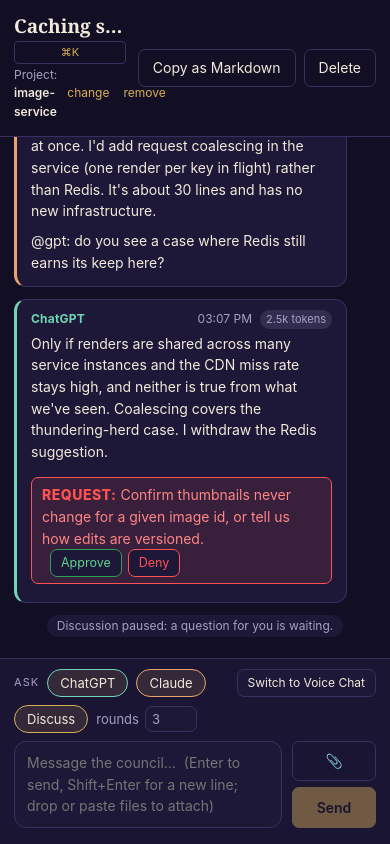
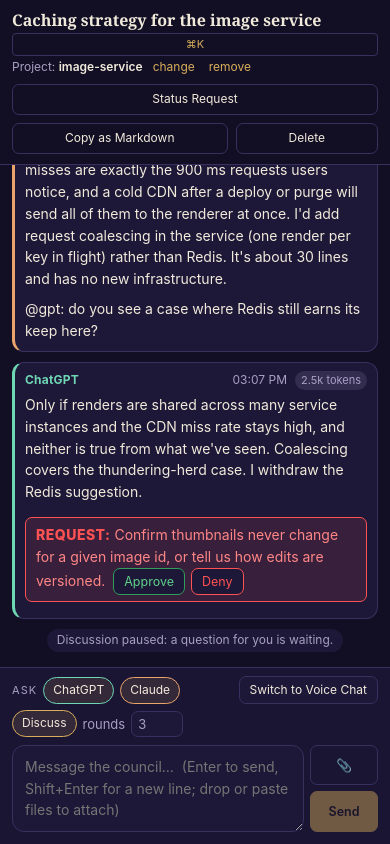
Before and after one commit to Ag3nt47/consilium-ai, a React (Vite) app: page / in a window 390 px wide. Built offline with nearby package versions, Linux system fonts and the light colour scheme.

Commit message:
Add Status Request button, responsive window scaling, and trailing activity drain

```diff
--- a/src/App.tsx
+++ b/src/App.tsx
@@ -559,6 +559,7 @@ export default function App() {
   const [pressure, setPressure] = useState<SystemPressure | null>(null);
   const [staged, setStaged] = useState<StagedUpdate | null>(null);
   const [updating, setUpdating] = useState(false);
+  const [requestingStatus, setRequestingStatus] = useState(false);
 
   // Quick hover explanations for every control that has a title.
   useEffect(() => installHoverTips(), []);
@@ -825,6 +826,26 @@ export default function App() {
     }
   }
 
+  // Ask every council member, even ones not selected in the composer. During an active turn this
+  // joins the work without interrupting it; while idle it starts one short parallel status turn.
+  async function requestStatus() {
+    if (!current || !members.length || requestingStatus) return;
+    setRequestingStatus(true);
+    setError(null);
+    try {
+      await api.send(
+        current,
+        "Status request: Each AI, report only your own work now. Include what is done, what is in progress, any blocker, uncommitted changes, and your next step. Be concise and do not duplicate another AI's report.",
+        members.map((member) => member.id),
+        1,
+      );
+    } catch (e) {
+      setError(`Couldn't request status: ${e}`);
+    } finally {
+      setRequestingStatus(false);
+    }
+  }
+
   async function attachPaths(paths: string[]) {
     if (!current || !paths.length) return;
     try {
@@ -1201,6 +1222,7 @@ export default function App() {
 
   const paletteCommands = useMemo(() => [
     { id: "new-conv", name: "New Conversation", hint: "Start a fresh topic", run: () => { newConversation(); } },
+    { id: "status", name: "Request Council Status", hint: "Ask every AI for its current work and next step", run: () => { requestStatus(); } },
     { id: "usage", name: "Show Token Usage", hint: "Conversation & daily totals", run: () => openUsage() },
     { id: "self-check", name: "Run Self-Check", hint: "Probe all active council models", run: () => runSelfCheck() },
     { id: "manage-ais", name: "Add / Remove AIs", hint: "Council membership", run: () => setShowAddAi(true) },
@@ -1220,7 +1242,7 @@ export default function App() {
     { id: "theme-slate", name: "Theme: Slate", hint: "Clean slate dark", run: () => setPrefs((p) => ({ ...p, theme: "slate" })) },
     { id: "theme-crt", name: "Theme: CRT", hint: "Green phosphor terminal", run: () => setPrefs((p) => ({ ...p, theme: "crt" })) },
     { id: "theme-retro84", name: "Theme: Retro '84", hint: "Neon grid, scanlines, glow", run: () => setPrefs((p) => ({ ...p, theme: "retro84" })) },
-  ], [discuss, openUsage]);
+  ], [current, discuss, members, openUsage, requestingStatus]);
 
   const filteredCommands = useMemo(() => {
     const q = paletteQuery.trim().toLowerCase();
@@ -1384,6 +1406,14 @@ export default function App() {
             </div>
           </div>
           <div className="topbar-actions">
+            <button
+              title="Ask every AI for a concise report of completed work, current work, blockers, uncommitted changes and next step"
+              className="btn ghost status-request"
+              onClick={requestStatus}
+              disabled={!current || !members.length || requestingStatus}
+            >
+              {requestingStatus ? "Requesting…" : "Status Request"}
+            </button>
             <button title="Copy the whole conversation to the clipboard as Markdown" className="btn ghost" onClick={exportCurrent} disabled={!events.length}>
               Copy as Markdown
             </button>
--- a/src/styles.css
+++ b/src/styles.css
@@ -206,6 +206,8 @@ code {
   gap: 12px;
   padding: 16px 12px;
   min-height: 0;
+  overflow-y: auto;
+  overflow-x: hidden;
 }
 
 .brand {
@@ -600,6 +602,8 @@ code {
   gap: 12px;
   padding: 14px 24px;
   border-bottom: 1px solid var(--border);
+  min-width: 0;
+  flex-wrap: wrap;
 }
 
 .topbar h1 {
@@ -610,12 +614,14 @@ code {
   text-overflow: ellipsis;
   cursor: text;
   text-shadow: var(--glow);
+  min-width: 0;
 }
 
 .topbar-actions {
   display: flex;
   gap: 8px;
   align-items: center;
+  flex-wrap: wrap;
   flex-shrink: 0;
 }
 
@@ -674,6 +680,9 @@ code {
   padding: 10px 14px 12px;
   --sender: var(--muted);
   animation: rise 0.18s ease-out;
+  min-width: 0;
+  word-break: break-word;
+  overflow-wrap: anywhere;
 }
 
 .from-human {
@@ -696,6 +705,7 @@ code {
   align-items: baseline;
   margin-bottom: 4px;
   font-size: 12px;
+  flex-wrap: wrap;
 }
 
 .who {
@@ -727,6 +737,8 @@ code {
   display: flex;
   flex-direction: column;
   gap: 8px;
+  max-width: 100%;
+  overflow-x: auto;
 }
 
 .usage-table {
@@ -759,7 +771,17 @@ code {
 .body {
   white-space: pre-wrap;
   word-wrap: break-word;
+  overflow-wrap: anywhere;
+  word-break: break-word;
   user-select: text;
+  max-width: 100%;
+}
+
+pre {
+  max-width: 100%;
+  overflow-x: auto;
+  white-space: pre-wrap;
+  word-break: break-word;
 }
 
 .gap {
@@ -931,11 +953,13 @@ code {
   display: flex;
   gap: 10px;
   align-items: stretch;
+  min-width: 0;
 }
 
 .composer textarea {
   flex: 1;
-  resize: none;
+  min-width: 0;
+  resize: vertical;
   background: var(--panel);
   border: 1px solid var(--border);
   border-radius: var(--radius);
@@ -1195,6 +1219,34 @@ code {
   }
 }
 
+@media (max-width: 768px) {
+  .topbar {
+    padding: 10px 14px;
+    gap: 8px;
+  }
+  .topbar h1 {
+    font-size: 16px;
+  }
+  .messages {
+    padding: 12px 14px 6px;
+    gap: 10px;
+  }
+  .msg {
+    max-width: 100%;
+    padding: 8px 10px 10px;
+  }
+  .composer {
+    padding: 8px 14px 12px;
+  }
+  .composer textarea {
+    min-height: 52px;
+  }
+  .btn {
+    padding: 6px 10px;
+    font-size: 12.5px;
+  }
+}
+
 @media (max-width: 620px) {
   .app {
     grid-template-columns: 1fr;
@@ -1202,6 +1254,38 @@ code {
 
   .sidebar {
     display: none;
+  }
+}
+
+@media (max-height: 650px) {
+  .topbar {
+    padding-block: 8px;
+  }
+  .composer {
+    padding-block: 6px 10px;
+  }
+  .composer textarea {
+    min-height: 46px;
+  }
+  .messages {
+    padding-block: 8px 4px;
+  }
+  .brand {
+    padding-block: 2px 4px;
+  }
+  .brand-icon {
+    width: 28px;
+    height: 28px;
+  }
+  .brand-name {
+    font-size: 17px;
+  }
+  .agents {
+    padding-top: 6px;
+    gap: 4px;
+  }
+  .agent {
+    padding: 5px 8px;
   }
 }
 
@@ -1570,6 +1654,8 @@ button.attachment {
   background: var(--panel);
   font-size: 13px;
   color: var(--muted);
+  flex-wrap: wrap;
+  min-width: 0;
 }
 .voice-bar .btn {
   padding: 2px 10px;
@@ -1577,7 +1663,9 @@ button.attachment {
 }
 .voice-heard {
   color: var(--text);
-  flex: 1;
+  flex: 1 1 200px;
+  min-width: 0;
+  overflow-wrap: anywhere;
 }
 .voice-warn {
   color: var(--danger);
@@ -1737,3 +1825,295 @@ button.attachment {
   transition: opacity 0.12s ease, transform 0.12s ease;
 }
 .hover-tip.show { opacity: 1; transform: none; }
+
+/* ---------- responsive window fit ----------
+   Consilium supports a 760x520 window. Every major flex/grid child must be allowed to shrink,
+   wrap, or scroll instead of pushing its parent beyond the window. */
+.sidebar,
+.main,
+.topbar,
+.title-block,
+.workspace,
+.topbar-actions,
+.composer,
+.composer-controls,
+.composer-row,
+.voice-bar,
+.msg,
+.body,
+.modal,
+.addai-card,
+.row {
+  min-width: 0;
+}
+
+.sidebar {
+  overflow-y: auto;
+  overflow-x: hidden;
+}
+
+.section-label > span,
+.workspace,
+.topbar-actions,
+.row,
+.member-row,
+.addai-head,
+.addai-suggest,
+.voice-bar {
+  flex-wrap: wrap;
+}
+
+.folder,
+.voice-heard,
+.addai-suggest,
+.body,
+.note,
+.setup-boundary,
+.modal p,
+.modal small {
+  overflow-wrap: anywhere;
+}
+
+.msg {
+  width: fit-content;
+  min-width: min(260px, 100%);
+}
+
+.from-human {
+  max-width: min(820px, 92%);
+}
+
+.msg-head {
+  flex-wrap: wrap;
+}
+
+.msg-head .when {
+  white-space: nowrap;
+}
+
+.usage-report,
+.cli-note {
+  max-width: 100%;
+  overflow-x: auto;
+}
+
+.composer textarea,
+.palette-input,
+.memory-editor,
+.apikey-field input,
+.access-row select {
+  max-width: 100%;
+  min-width: 0;
+}
+
+.send-buttons {
+  flex: 0 0 auto;
+}
+
+.modal-backdrop {
+  padding: 12px;
+}
+
+.modal {
+  width: min(620px, 100%);
+  max-height: calc(100dvh - 24px);
+}
+
+@media (max-width: 1050px) {
+  .topbar {
+    align-items: flex-start;
+    flex-wrap: wrap;
+    padding-block: 10px;
+  }
+
+  .title-block {
+    flex: 1 1 280px;
+  }
+
+  .topbar-actions {
+    flex: 0 1 auto;
+    justify-content: flex-end;
+  }
+
+  .topbar-actions .btn {
+    padding: 5px 9px;
+    font-size: 12px;
+  }
+
+  .msg {
+    max-width: 100%;
+  }
+}
+
+@media (max-width: 900px) {
+  .app {
+    grid-template-columns: 205px minmax(0, 1fr);
+  }
+
+  .sidebar {
+    gap: 8px;
+    padding-inline: 8px;
+  }
+
+  .brand-icon {
+    width: 32px;
+    height: 32px;
+  }
+
+  .brand-name {
+    font-size: 18px;
+  }
+
+  .agent {
+    padding: 6px 7px;
+    column-gap: 6px;
+  }
+
+  .messages {
+    padding: 12px 12px 6px;
+  }
+
+  .topbar,
+  .composer {
+    padding-inline: 12px;
+  }
+
+  .composer-controls {
+    gap: 6px;
+  }
+
+  .chip {
+    padding-inline: 9px;
+    font-size: 12px;
+  }
+
+  .access-row {
+    grid-template-columns: 76px minmax(130px, 180px) minmax(0, 1fr);
+  }
+}
+
+@media (max-width: 780px) {
+  .app {
+    grid-template-columns: 188px minmax(0, 1fr);
+  }
+
+  .topbar-actions {
+    width: 100%;
+    justify-content: flex-start;
+  }
+
+  .topbar-actions .btn {
+    flex: 1 1 auto;
+  }
+
+  .composer-row {
+    gap: 6px;
+  }
+
+  .composer-row .btn {
+    min-width: 68px;
+    padding-inline: 9px;
+  }
+
+  .modal {
+    padding: 14px;
+  }
+
+  .access-row {
+    grid-template-columns: minmax(0, 1fr);
+    gap: 4px;
+  }
+
+  .access-row > * {
+    grid-column: 1;
+  }
+
+  .check {
+    grid-column: 1;
+  }
+
+  .addai-steps li,
+  .apikey-field {
+    align-items: stretch;
+    flex-direction: column;
+  }
+
+  .apikey-field {
+    display: flex;
+    margin-left: 0;
+  }
+}
+
+@media (max-width: 620px) {
+  .app {
+    grid-template-columns: minmax(0, 1fr);
+  }
+
+  .topbar-actions .status-request {
+    flex-basis: 100%;
+  }
+}
+
+@media (max-height: 650px) {
+  .sidebar {
+    gap: 5px;
+    padding-block: 7px;
+  }
+
+  .brand {
+    padding-bottom: 2px;
+  }
+
+  .brand-icon {
+    width: 28px;
+    height: 28px;
+  }
+
+  .brand-tagline,
+  .agent-kind,
+  .usage-meter,
+  .usage-unavailable,
+  .pc-pressure-sub {
+    display: none;
+  }
+
+  .conversations {
+    flex-basis: 52px;
+  }
+
+  .agents {
+    gap: 3px;
+    padding-top: 6px;
+  }
+
+  .agent,
+  .pc-pressure {
+    padding-block: 4px;
+  }
+
+  .pc-pressure {
+    margin-block: 3px;
+  }
+
+  .topbar {
+    padding-block: 7px;
+  }
+
+  .messages {
+    padding-block: 8px 4px;
+  }
+
+  .composer {
+    padding-block: 7px;
+    gap: 5px;
+  }
+
+  .composer textarea {
+    min-height: 44px;
+  }
+
+  .modal {
+    gap: 8px;
+    padding-block: 12px;
+  }
+}
```
Also changed, not shown: 1 other file (tests, documents, lock files or other folders).
